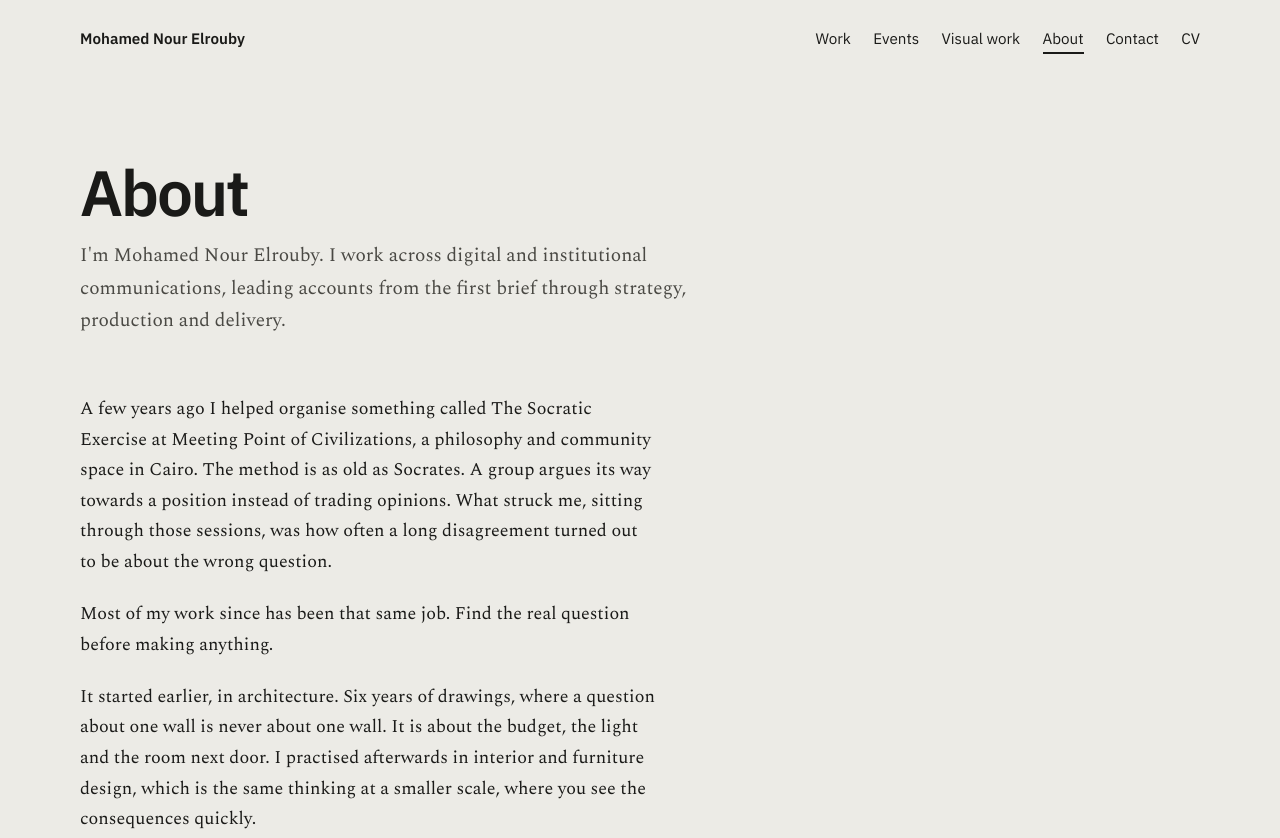
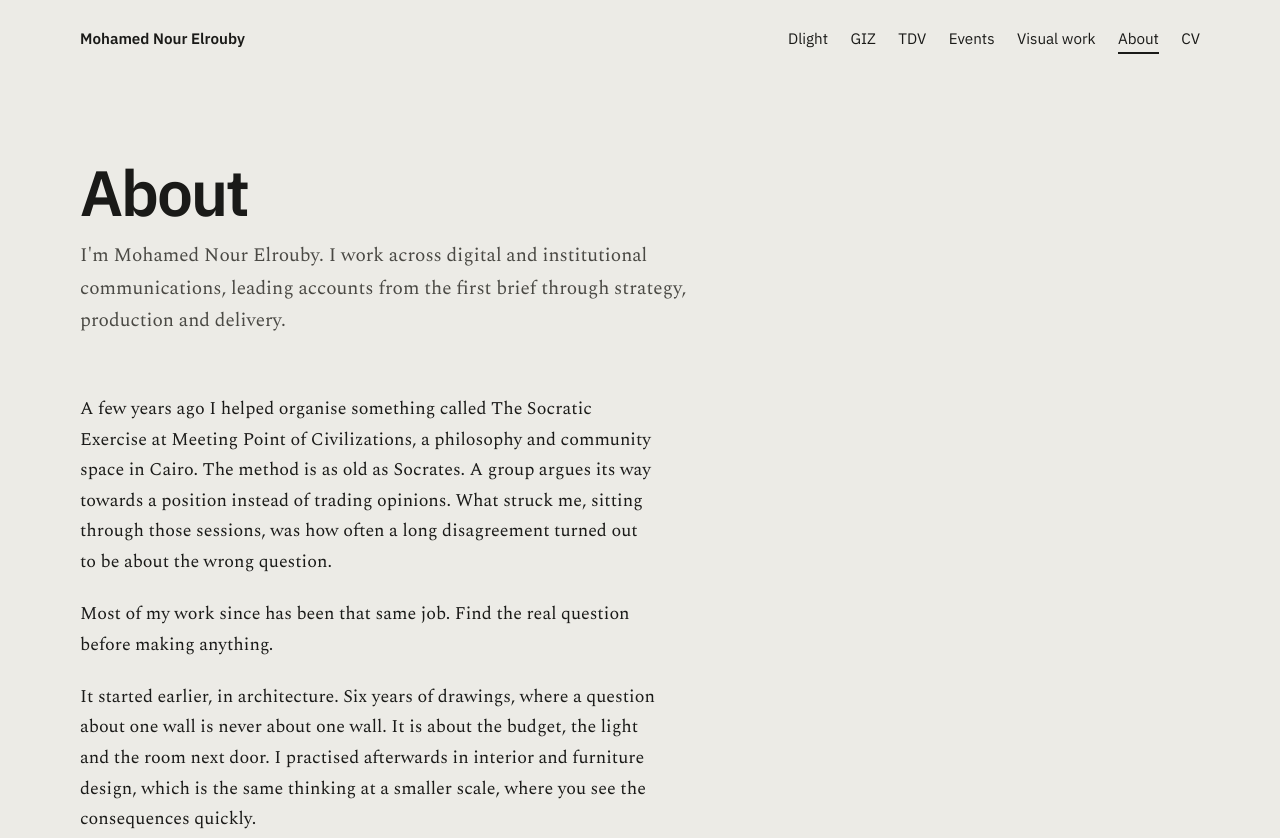
Before and after one commit to mnelrouby/melrouby-site, a plain HTML site: page about.html in a window 1280 px wide. Shown: the top 838 px of the page. Drawn offline with nearby package versions, Linux system fonts and the light colour scheme.

Commit message:
Menu: add Dlight, GIZ and TDV tabs

```diff
--- a/about.html
+++ b/about.html
@@ -55,7 +55,7 @@ img{max-width:100%}
 .top nav{display:flex;flex-wrap:wrap;gap:1.4rem}
 .top nav a{text-decoration:none;border-bottom:2px solid transparent;padding-bottom:1px}
 .top nav a:hover{border-bottom-color:var(--yellow)}
-@media (max-width:30rem){.top nav{gap:.4rem .85rem;font-size:.88rem}}
+@media (max-width:30rem){.top nav{gap:.4rem .7rem;font-size:.86rem}}
 @media (max-width:23.5rem){.top nav{gap:.4rem .6rem;font-size:.82rem}}
 
 /* hero */
@@ -201,11 +201,12 @@ h3{font-family:"IBM Plex Sans",system-ui,sans-serif;font-weight:600;font-size:1.
   <header class="top">
     <a class="mark" href="index.html">Mohamed Nour Elrouby</a>
     <nav aria-label="Primary">
-      <a href="index.html#work">Work</a>
+      <a href="work-dlight.html">Dlight</a>
+      <a href="work-giz-cbuid.html">GIZ</a>
+      <a href="work-the-digital-venture.html">TDV</a>
       <a href="events.html">Events</a>
       <a href="visual-work.html">Visual work</a>
       <a href="about.html" aria-current="page">About</a>
-      <a href="#contact">Contact</a>
       <a href="cv.pdf">CV</a>
     </nav>
   </header>
```
Also changed, not shown: events.html (+4 -3 lines), index.html (+4 -3 lines), notes.html (+4 -3 lines), visual-work.html (+4 -3 lines), work-dlight.html (+4 -3 lines), work-giz-cbuid.html (+4 -3 lines), work-the-digital-venture.html (+4 -3 lines), work-transport-for-cairo.html (+4 -3 lines).
